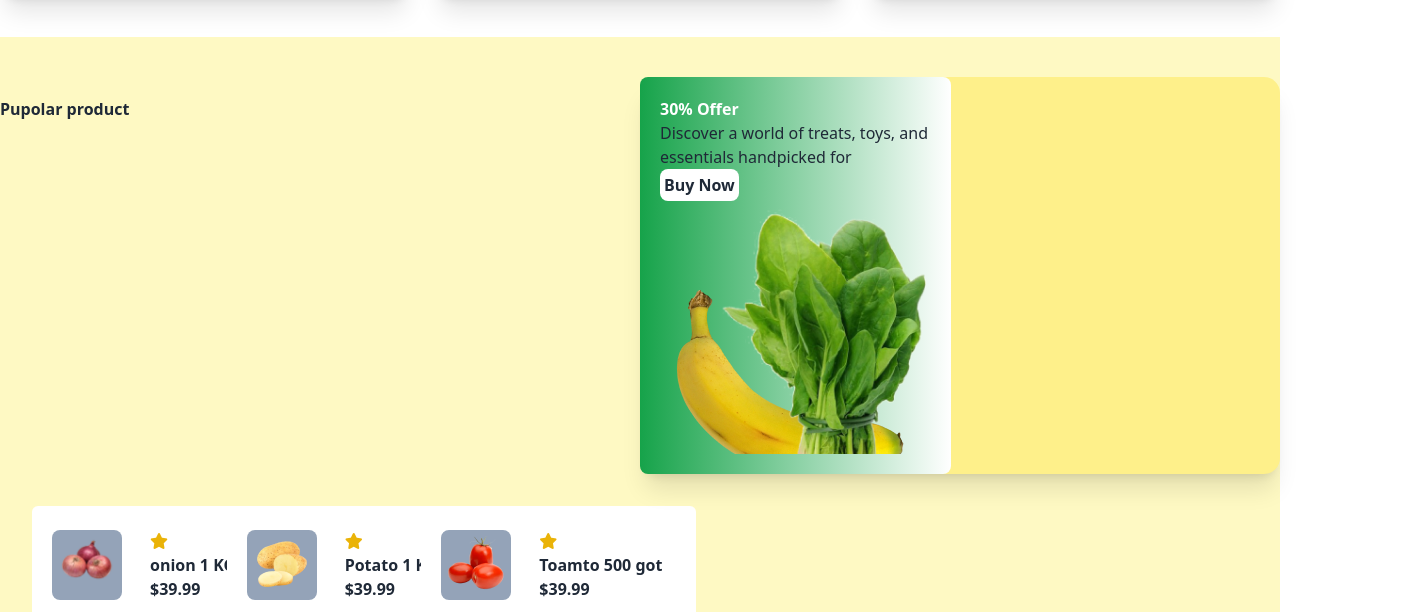
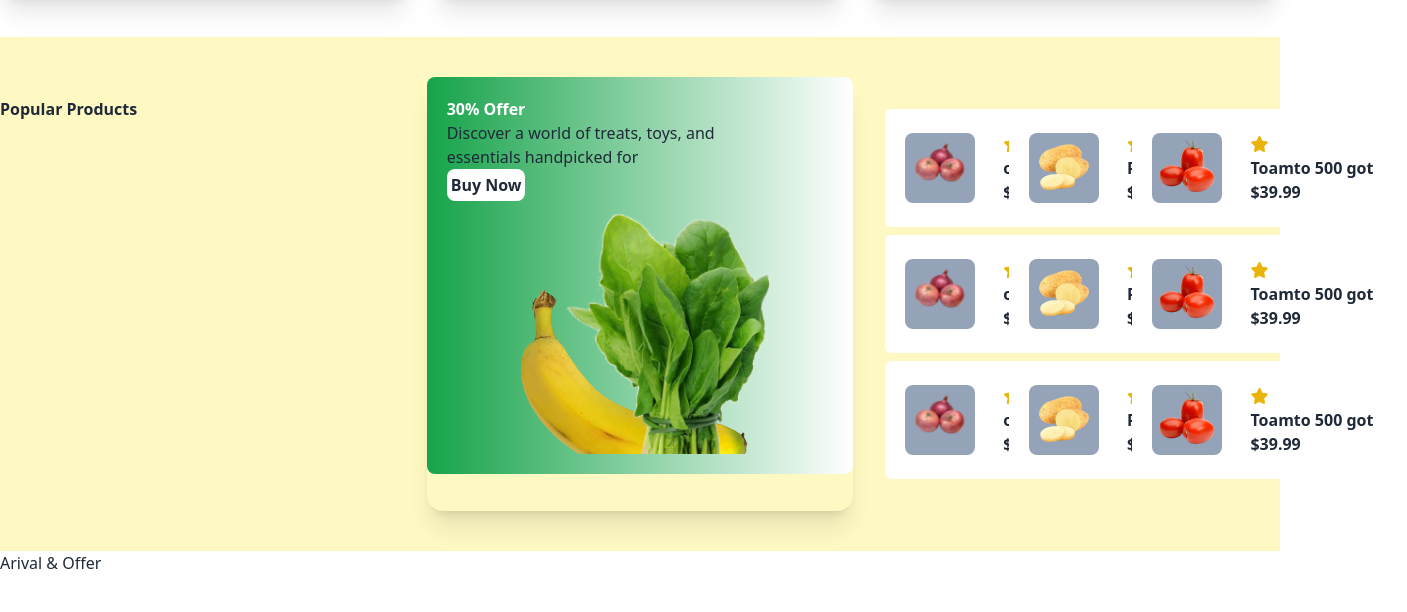
Before and after one commit to KH-57/assignment_3, a plain HTML site: page index.html in a window 1280 px wide. Shown: the part 1420-2032 px from the top of the page, 1407 px wide, since content can reach past the window. Drawn offline with nearby package versions, Linux system fonts and the light colour scheme.

Commit message:
some edite

```diff
--- a/index.html
+++ b/index.html
@@ -110,10 +110,10 @@
 
         <!-- Popular Products Section -->
         <section class="py-10 bg-yellow-100">
-            <div class="container mx-auto flex  grid grid-cols-1 lg:grid-cols-2 ">
-                <h3 class="font-bold my-5">Pupolar product</h3>
+            <div class="container mx-auto flex  grid grid-cols-1 lg:grid-cols-3 ">
+                <h3 class="font-bold my-5">Popular Products</h3>
 
-                <div class="card card-side bg-yellow-200 shadow-xl ">
+                <div class="card  shadow-xl ">
 
 
 
```
